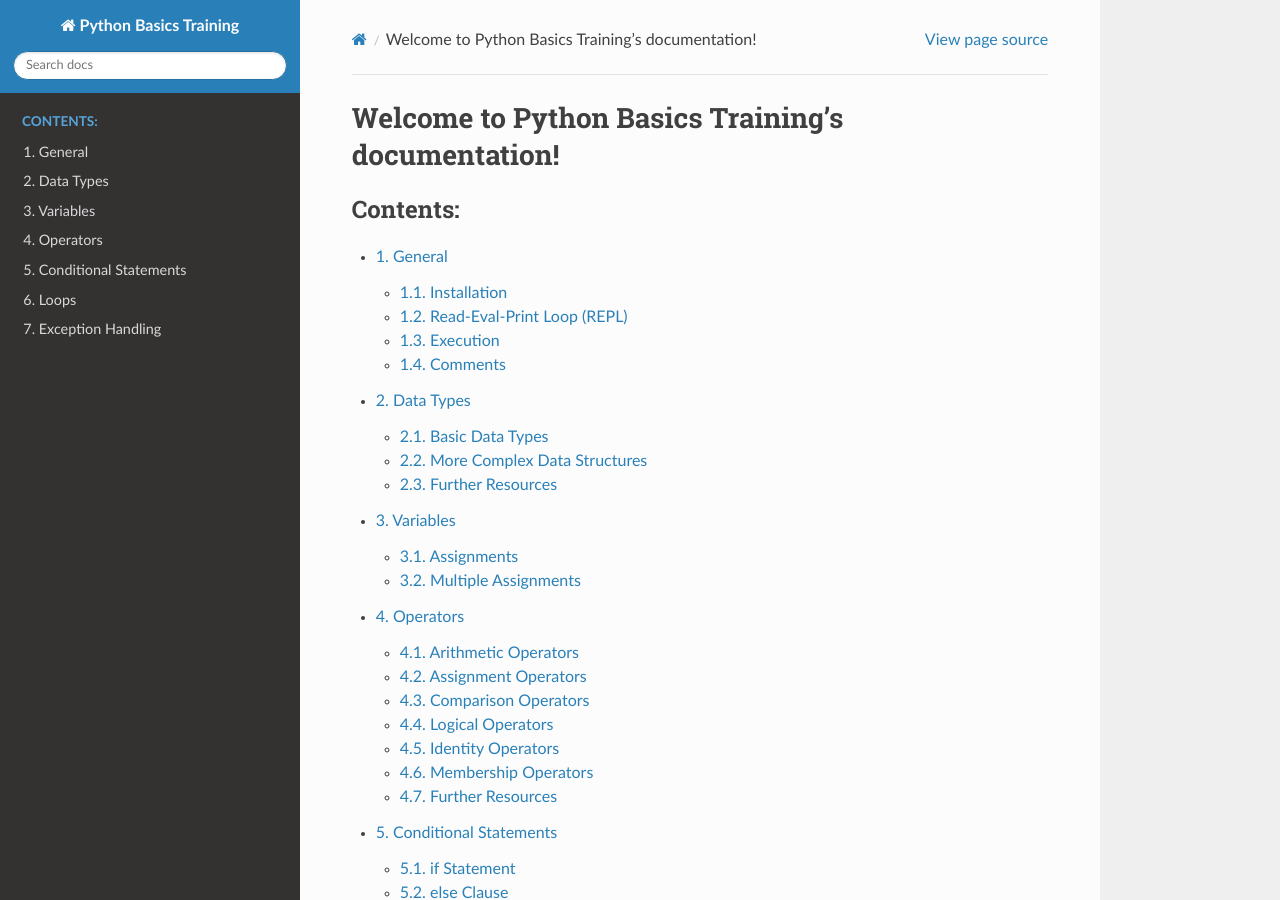
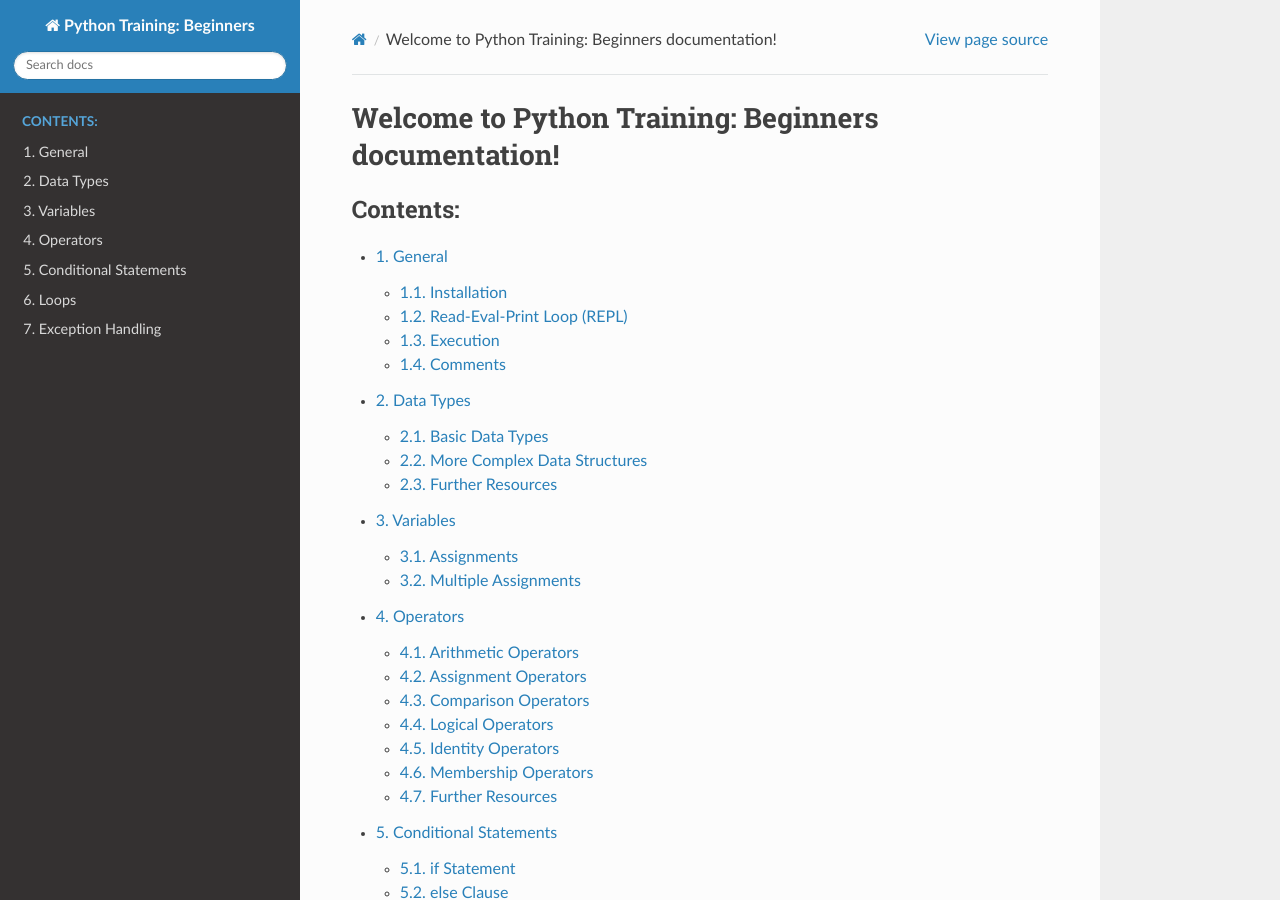
Before and after one commit to DahlitzFlorian/python-training-beginners, a Sphinx documentation site: the page built from docs/index.rst, in a window 1280 px wide and 900 px high. Built offline with Sphinx 7.4.7 and the Read the Docs theme 2.0.0, drawn with Linux system fonts in a browser that asks for light colours.

Commit message:
fix(chore): rename project name to meed course name

```diff
--- a/docs/conf.py
+++ b/docs/conf.py
@@ -18,7 +18,7 @@
 
 # -- Project information -----------------------------------------------------
 
-project = 'Python Basics Training'
+project = 'Python Training: Beginners'
 copyright = '2019, Florian Dahlitz'
 author = 'Florian Dahlitz'
 
--- a/docs/index.rst
+++ b/docs/index.rst
@@ -3,7 +3,7 @@
    You can adapt this file completely to your liking, but it should at least
    contain the root `toctree` directive.
 
-Welcome to Python Basics Training's documentation!
+Welcome to Python Training: Beginners documentation!
 ==================================================
 
 .. toctree::
```
